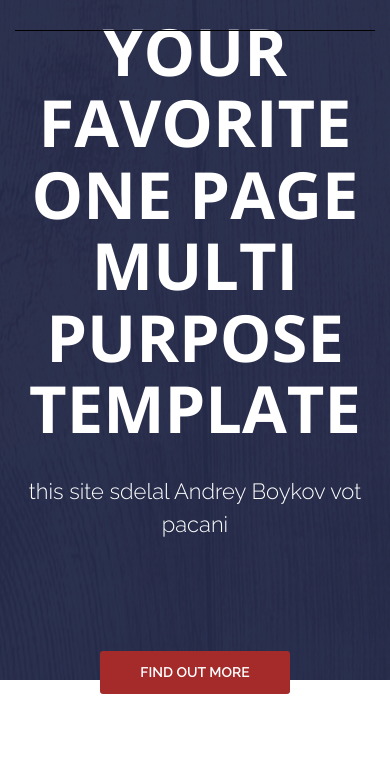
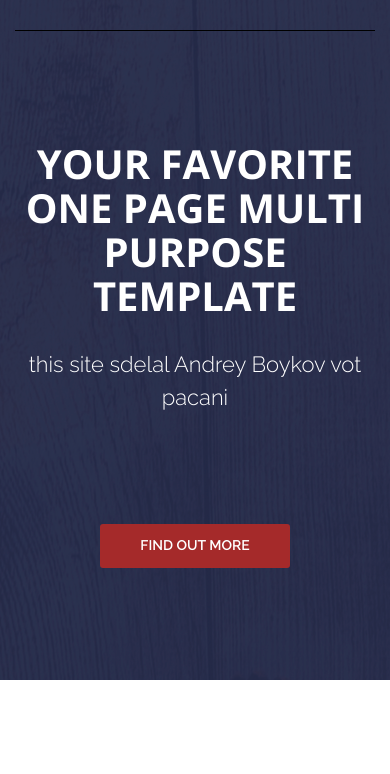
Before and after one commit to Dronchiklolka/Viembox, a plain HTML site: page index.html in a window 390 px wide. Shown: the part 70-844 px from the top of the page. Drawn offline with nearby package versions, Linux system fonts and the light colour scheme.

Commit message:
create media

```diff
--- a/main.css
+++ b/main.css
@@ -434,3 +434,9 @@ p {
     color: #808080;
 
 }
+
+@media (max-width:1200px) {
+    .intro__title{
+        font-size: 40px;
+    }
+}
```
